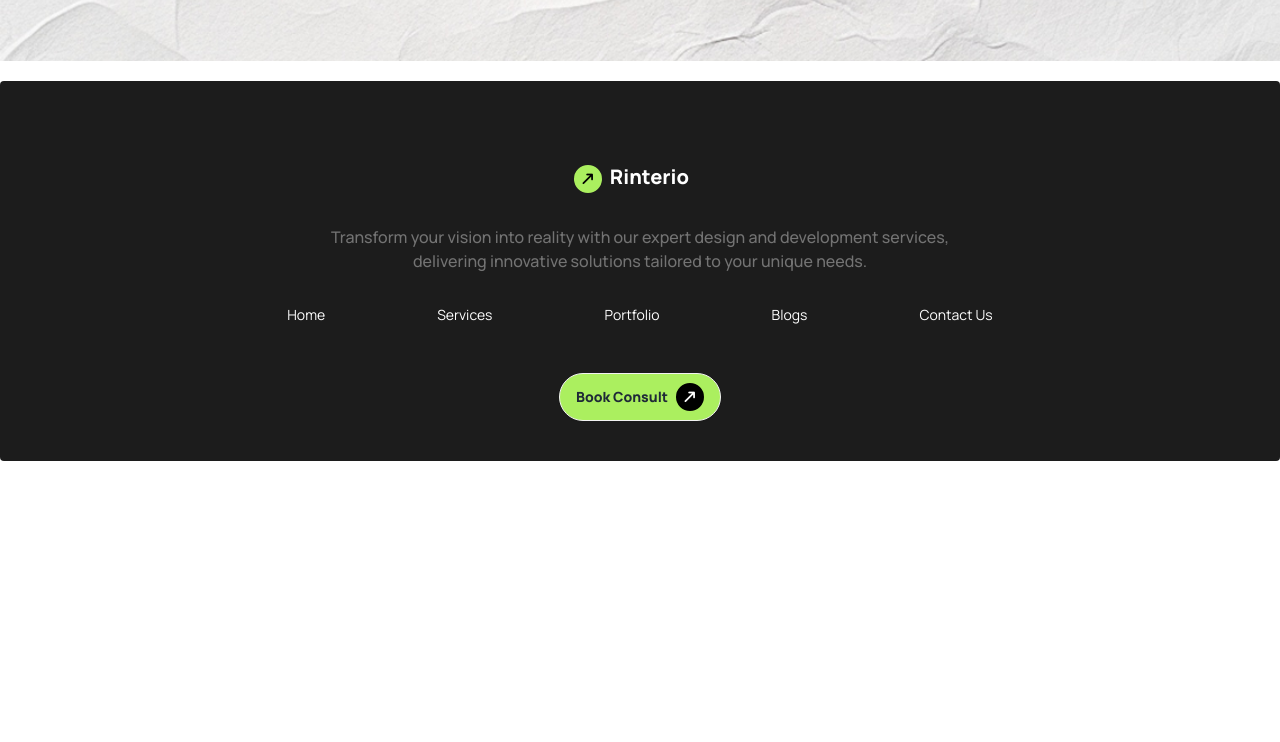
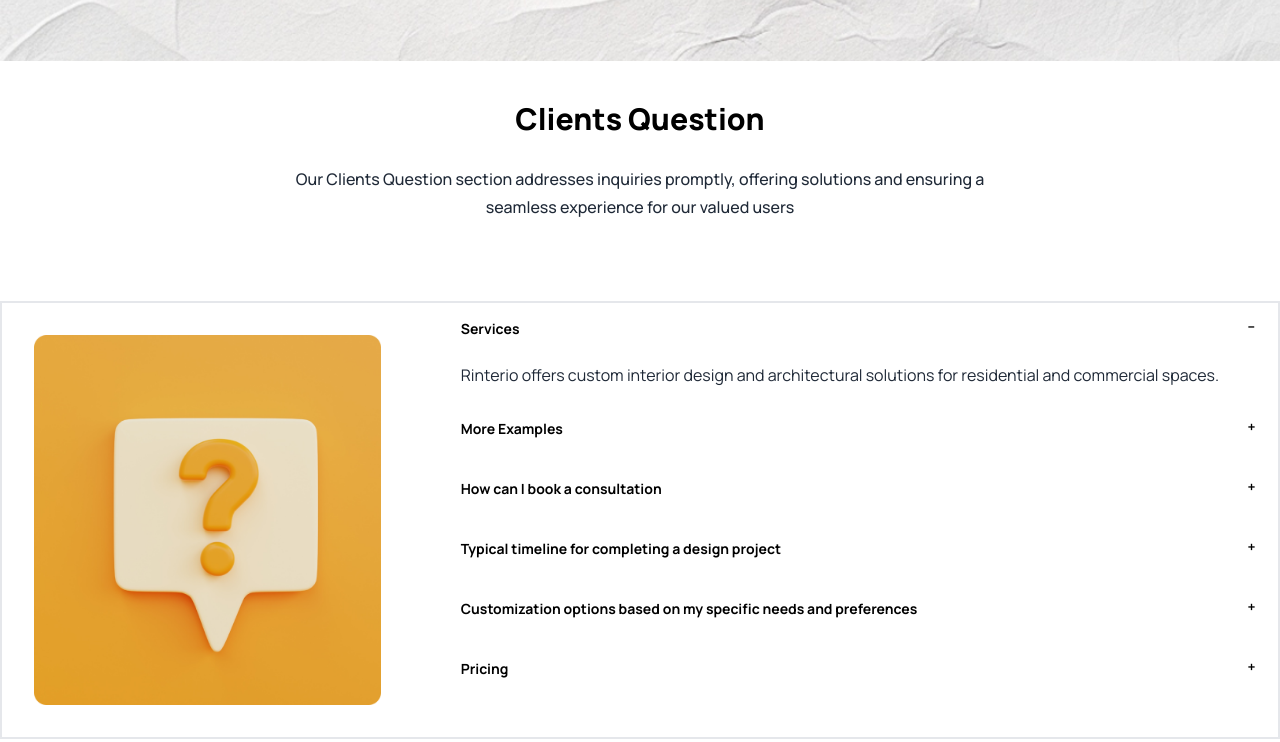
Before and after one commit to NomanSiddike/third-assignment, a plain HTML site: page index.html in a window 1280 px wide. Shown: the part 3376-4118 px from the top of the page. Before the commit the page ends 3837 px from the top, so only its background shows below. Drawn offline with nearby package versions, Linux system fonts and the light colour scheme.

Commit message:
faq part complete

```diff
--- a/index.html
+++ b/index.html
@@ -302,6 +302,80 @@
       </div>
     </section>
     <!-- Lets Discuss Part End  -->
+
+
+    <!-- FAQ Section  -->
+    <section class="bg-white pt-10">
+      <div>
+        <h3 class="text-center text-3xl text-black font-extrabold">Clients Question</h3>
+        <p class="text-center text-inherit font-medium text-base leading-7 mt-7 mb-20 mx-2">Our Clients Question section addresses inquiries promptly, offering solutions and ensuring a <br>seamless experience for our valued users</p>
+      </div>
+
+      <!-- FAQ Second Part  -->
+      <div class="flex flex-col lg:flex-row gap-8 border-2 mb-40">
+        <div class="m-8">
+          <img src="./assets/faq.png" alt="image">
+        </div>
+        <div>
+          <div class="collapse collapse-plus bg-base-200 bg-white">
+            <input type="radio" name="my-accordion-3" checked="checked" />
+            <div class="collapse-title text-black font-bold text-sm">
+              Services
+            </div>
+            <div class="collapse-content">
+              <p class="text-inherit font-normal text-base">Rinterio offers custom interior design and architectural solutions for residential and commercial spaces.</p>
+            </div>
+          </div>
+          <div class="collapse collapse-plus bg-base-200 bg-white">
+            <input type="radio" name="my-accordion-3" />
+            <div class="collapse-title  text-black font-bold text-sm">
+              More Examples
+            </div>
+            <div class="collapse-content">
+              <p class="text-inherit font-normal text-base">visit our Portfolio section to explore diverse completed projects.</p>
+            </div>
+          </div>
+          <div class="collapse collapse-plus bg-base-200 bg-white">
+            <input type="radio" name="my-accordion-3" />
+            <div class="collapse-title text-black font-bold text-sm">
+              How can I book a consultation
+            </div>
+            <div class="collapse-content">
+              <p class="text-inherit font-normal text-base">
+                Click the "Book Consult" button or contact us directly to schedule.</p>
+            </div>
+        </div>
+        <div class="collapse collapse-plus bg-base-200 bg-white">
+          <input type="radio" name="my-accordion-3" />
+          <div class="collapse-title text-black font-bold text-sm">
+            Typical timeline for completing a design project
+          </div>
+          <div class="collapse-content">
+            <p class="text-inherit font-normal text-base">
+              EProject timelines vary, typically ranging from a few weeks to several months.</p>
+          </div>
+      </div>
+      <div class="collapse collapse-plus bg-base-200 bg-white">
+        <input type="radio" name="my-accordion-3" />
+        <div class="collapse-title text-black font-bold text-sm">
+          Customization options based on my specific needs and preferences
+        </div>
+        <div class="collapse-content">
+          <p class="text-inherit font-normal text-base">Absolutely, we tailor designs to meet your unique needs and preferences.</p>
+        </div>
+    </div>
+    <div class="collapse collapse-plus bg-base-200 bg-white">
+      <input type="radio" name="my-accordion-3" />
+      <div class="collapse-title text-black font-bold text-sm">
+        Pricing
+      </div>
+      <div class="collapse-content">
+        <p class="text-inherit font-normal text-base">Discover transparent and competitive pricing that suit your budget. Choose from various packages for an affordable and exciting experience.</p>
+      </div>
+    </div>
+
+    </div>
+     </section>
   </main>
 
   <footer class="bg-[#1C1C1C] mt-5 footer footer-center text-base-content rounded p-10">
```
Also changed, not shown: assets/faq.png (added).
